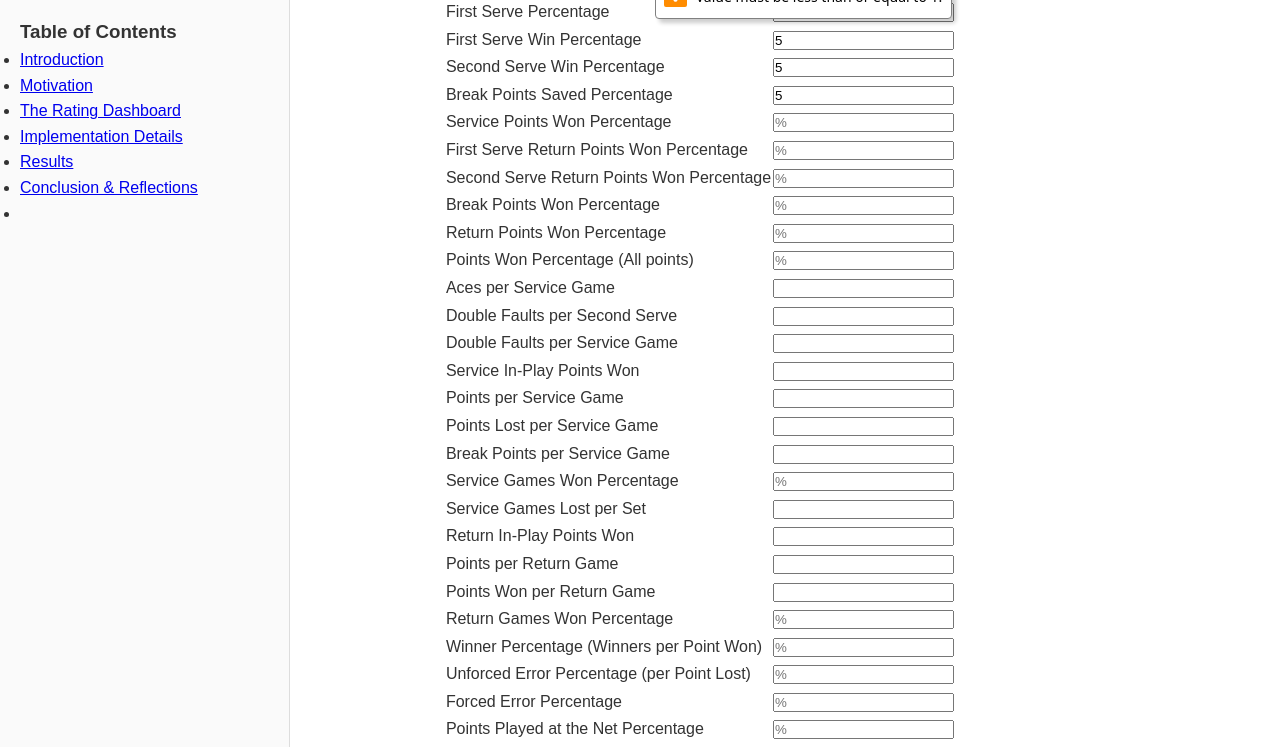
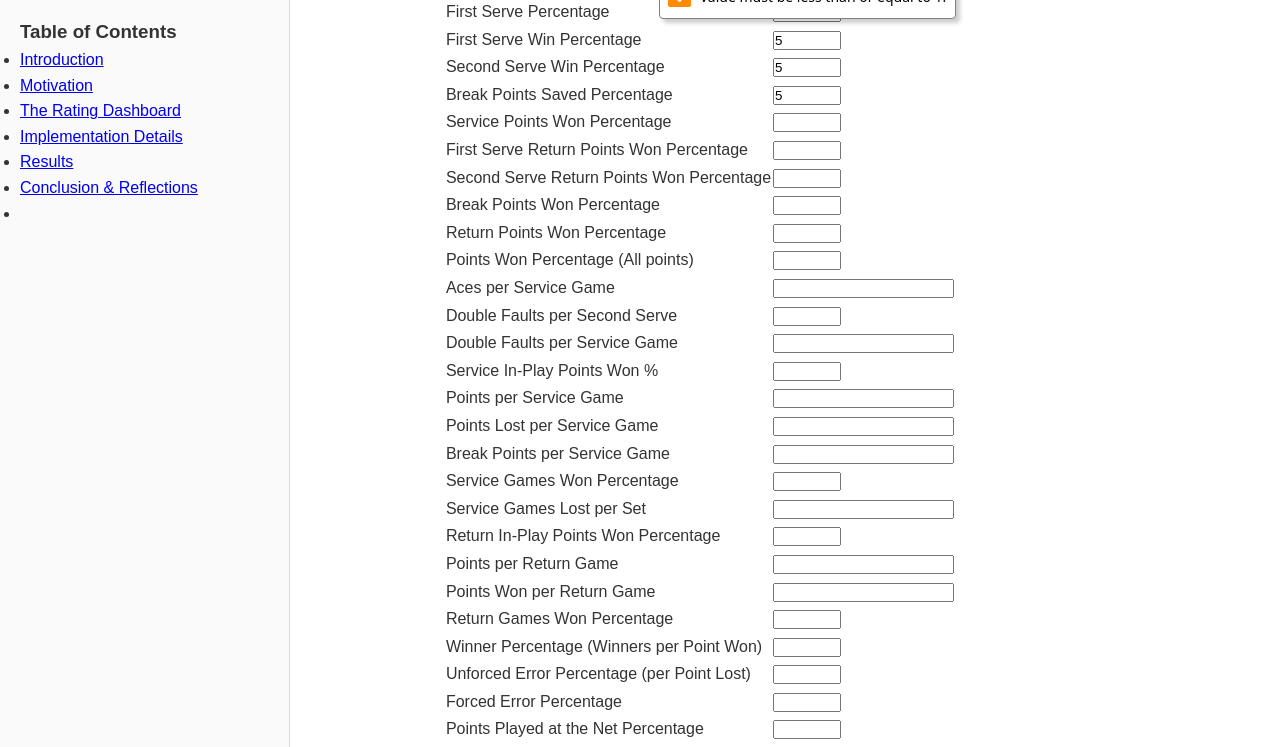
Before and after one commit to simsaidan/simsaidan.github.io, a plain HTML site: page dashboard.html in a window 1280 px wide. Both pictures are taken after typing "5", "5", "5", "5", "5", "5" into the empty fields and a click on the button "Calculate Rating". Shown: the part 6293-7040 px from the top of the page. Drawn offline with nearby package versions, Linux system fonts and the light colour scheme.

Commit message:
edited dash

```diff
--- a/dashboard.html
+++ b/dashboard.html
@@ -23,16 +23,18 @@
         <button class="dropbtn">Personal Projects</button>
         <div class="dropdown-content">
           <a href="https://simsaidan.github.io/grid.html" target="_blank">Tennis Grid Game</a>
-          <a href="https://simsaidan.github.io/grid.html" target="_blank">Tennis Tiebreak Analysis</a>
-          <a href="https://simsaidan.github.io/grid.html" target="_blank">Tennis Stat Tracking</a>
-          <a href="https://simsaidan.github.io/dashboard.html" target="_blank">Tennis Performance Rating
+          <a href="https://simsaidan.github.io/tiebreak.html" target="_self">Tennis Tiebreak Analysis</a>
+          <a href="https://simsaidan.github.io/webtapp.html" target="_blank">Tennis Stat Tracker</a>
+          <a href="https://simsaidan.github.io/dashboard.html" target="_self">Tennis Performance Rating
             (incomplete)</a>
           <a href="https://simsaidan.github.io/grid.html" target="_blank"></a>
         </div>
       </div>
+
       <a href="#contact">Contact</a>
     </nav>
   </header>
+
   <div class="layout">
     <aside class="sidebar">
       <h3>Table of Contents</h3>
@@ -101,7 +103,7 @@
           <img src="miami.png" alt="2023 Miami Open Final" />
           <figcaption>
             Despite having very similar UTRs, Jannik Sinner (right) defeated Alex
-            De Minaur in the 2023 Canadian Open final. Sinner receives a rating
+            De Minaur 6-4, 6-1 in the 2023 Canadian Open final. Sinner receives a rating
             of 8.72 and De Minaur a 2.81 according to the model.
           </figcaption>
         </figure>
@@ -392,51 +394,52 @@
             <table style="margin: 0 auto;">
               <tr>
                 <td><label for="acePct">Ace Percentage</label></td>
-                <td><input type="number" min="0" max="1" id="acePct" placeholder="%" step="0.1"></td>
+                <td><input type="number" min="0" max="1" id="acePct" step="0.01"></td>
               </tr>
               <tr>
                 <td><label for="dfPct">Double Fault Percentage</label></td>
-                <td><input type="number" min="0" max="1" id="dfPct" placeholder="%" step="0.1"></td>
+                <td><input type="number" min="0" max="1" id="dfPct" step="0.01"></td>
               </tr>
               <tr>
                 <td><label for="firstServePct">First Serve Percentage</label></td>
-                <td><input type="number" id="firstServePct" placeholder="%" step="0.1"></td>
+                <td><input type="number" min="0" max="1" id="firstServePct" step="0.01"></td>
               </tr>
               <tr>
                 <td><label for="firstServeWinPct">First Serve Win Percentage</label></td>
-                <td><input type="number" id="firstServeWinPct" placeholder="%" step="0.1"></td>
+                <td><input type="number" min="0" max="1" id="firstServeWinPct" step="0.01"></td>
               </tr>
               <tr>
                 <td><label for="secondServeWinPct">Second Serve Win Percentage</label></td>
-                <td><input type="number" id="secondServeWinPct" placeholder="%" step="0.1"></td>
+                <td><input type="number" min="0" max="1" id="secondServeWinPct" step="0.01"></td>
               </tr>
               <tr>
                 <td><label for="breakPointsSavedPct">Break Points Saved Percentage</label></td>
-                <td><input type="number" id="breakPointsSavedPct" placeholder="%" step="0.1"></td>
+                <td><input type="number" min="0" max="1" id="breakPointsSavedPct" step="0.01"></td>
               </tr>
               <tr>
                 <td><label for="servicePointsWonPct">Service Points Won Percentage</label></td>
-                <td><input type="number" id="servicePointsWonPct" placeholder="%" step="0.1"></td>
+                <td><input type="number" min="0" max="1" id="servicePointsWonPct" step="0.01"></td>
               </tr>
               <tr>
                 <td><label for="firstServeReturnPtsWonPct">First Serve Return Points Won Percentage</label></td>
-                <td><input type="number" id="firstServeReturnPtsWonPct" placeholder="%" step="0.1"></td>
+                <td><input type="number" min="0" max="1" id="firstServeReturnPtsWonPct" step="0.01"></td>
               </tr>
               <tr>
                 <td><label for="secondServeReturnPtsWonPct">Second Serve Return Points Won Percentage</label></td>
-                <td><input type="number" id="secondServeReturnPtsWonPct" placeholder="%" step="0.1"></td>
+                <td><input type="number" min="0" max="1" id="secondServeReturnPtsWonPct" step="0.01">
+                </td>
               </tr>
               <tr>
                 <td><label for="breakPointsWonPct">Break Points Won Percentage</label></td>
-                <td><input type="number" id="breakPointsWonPct" placeholder="%" step="0.1"></td>
+                <td><input type="number" min="0" max="1" id="breakPointsWonPct" step="0.01"></td>
               </tr>
               <tr>
                 <td><label for="returnPointsWonPct">Return Points Won Percentage</label></td>
-                <td><input type="number" id="returnPointsWonPct" placeholder="%" step="0.1"></td>
+                <td><input type="number" min="0" max="1" id="returnPointsWonPct" step="0.01"></td>
               </tr>
               <tr>
                 <td><label for="totalPointsWonPct">Points Won Percentage (All points)</label></td>
-                <td><input type="number" id="totalPointsWonPct" placeholder="%" step="0.1"></td>
+                <td><input type="number" min="0" max="1" id="totalPointsWonPct" step="0.01"></td>
               </tr>
               <tr>
                 <td><label for="acesPerServiceGame">Aces per Service Game</label></td>
@@ -444,15 +447,15 @@
               </tr>
               <tr>
                 <td><label for="dfPerSecondServe">Double Faults per Second Serve</label></td>
-                <td><input type="number" id="dfPerSecondServe" step="0.01"></td>
+                <td><input type="number" min="0" max="1" id="dfPerSecondServe" step="0.01"></td>
               </tr>
               <tr>
                 <td><label for="dfPerServiceGame">Double Faults per Service Game</label></td>
                 <td><input type="number" id="dfPerServiceGame" step="0.01"></td>
               </tr>
               <tr>
-                <td><label for="serviceInPlayPtsWon">Service In-Play Points Won</label></td>
-                <td><input type="number" id="serviceInPlayPtsWon" step="0.01"></td>
+                <td><label for="serviceInPlayPtsWon">Service In-Play Points Won %</label></td>
+                <td><input type="number" min="0" max="1" id="serviceInPlayPtsWon" step="0.01"></td>
               </tr>
               <tr>
                 <td><label for="pointsPerServiceGame">Points per Service Game</label></td>
@@ -468,15 +471,15 @@
               </tr>
               <tr>
                 <td><label for="serviceGamesWonPct">Service Games Won Percentage</label></td>
-                <td><input type="number" id="serviceGamesWonPct" placeholder="%" step="0.1"></td>
+                <td><input type="number" min="0" max="1" id="serviceGamesWonPct" step="0.01"></td>
               </tr>
               <tr>
                 <td><label for="serviceGamesLostPerSet">Service Games Lost per Set</label></td>
                 <td><input type="number" id="serviceGamesLostPerSet" step="0.01"></td>
               </tr>
               <tr>
-                <td><label for="returnInPlayPtsWon">Return In-Play Points Won</label></td>
-                <td><input type="number" id="returnInPlayPtsWon" step="0.01"></td>
+                <td><label for="returnInPlayPtsWon">Return In-Play Points Won Percentage</label></td>
+                <td><input type="number" min="0" max="1" id="returnInPlayPtsWon" step="0.01"></td>
               </tr>
               <tr>
                 <td><label for="pointsPerReturnGame">Points per Return Game</label></td>
@@ -488,43 +491,36 @@
               </tr>
               <tr>
                 <td><label for="returnGamesWonPct">Return Games Won Percentage</label></td>
-                <td><input type="number" id="returnGamesWonPct" placeholder="%" step="0.1"></td>
+                <td><input type="number" min="0" max="1" id="returnGamesWonPct" step="0.01"></td>
               </tr>
               <tr>
                 <td><label for="winnerPct">Winner Percentage (Winners per Point Won)</label></td>
-                <td><input type="number" id="winnerPct" placeholder="%" step="0.1"></td>
+                <td><input type="number" min="0" max="1" id="winnerPct" step="0.01"></td>
               </tr>
               <tr>
                 <td><label for="uePct">Unforced Error Percentage (per Point Lost)</label></td>
-                <td><input type="number" id="uePct" placeholder="%" step="0.1"></td>
+                <td><input type="number" min="0" max="1" id="uePct" step="0.01"></td>
               </tr>
               <tr>
                 <td><label for="fePct">Forced Error Percentage</label></td>
-                <td><input type="number" id="fePct" placeholder="%" step="0.1"></td>
+                <td><input type="number" min="0" max="1" id="fePct" step="0.01"></td>
               </tr>
               <tr>
                 <td><label for="netPtsPlayedPct">Points Played at the Net Percentage</label></td>
-                <td><input type="number" id="netPtsPlayedPct" placeholder="%" step="0.1"></td>
+                <td><input type="number" min="0" max="1" id="netPtsPlayedPct" step="0.01"></td>
               </tr>
               <tr>
                 <td><label for="netPtsWonPct">Net Points Won Percentage</label></td>
-                <td><input type="number" id="netPtsWonPct" placeholder="%" step="0.1"></td>
+                <td><input type="number" min="0" max="1" id="netPtsWonPct" step="0.01"></td>
               </tr>
               <tr>
                 <td><label for="ptsWonAtNetPct">Points Won at the Net Percentage</label></td>
-                <td><input type="number" id="ptsWonAtNetPct" placeholder="%" step="0.1"></td>
+                <td><input type="number" min="0" max="1" id="ptsWonAtNetPct" step="0.01"></td>
               </tr>
-              <tr>
-                <td><label for="secondServeSpeedRatio">Avg Second Serve Speed / First Serve Speed</label></td>
-                <td><input type="number" id="secondServeSpeedRatio" step="0.01"></td>
-              </tr>
-              <tr>
-                <td><label for="serveSpeedMaxRatio">Avg Serve Speed / Max Serve Speed</label></td>
-                <td><input type="number" id="serveSpeedMaxRatio" step="0.01"></td>
-              </tr>
+
               <tr>
                 <td><label for="gamesWonPct">Games Won Percentage</label></td>
-                <td><input type="number" id="gamesWonPct" placeholder="%" step="0.1"></td>
+                <td><input type="number" min="0" max="1" id="gamesWonPct" step="0.01"></td>
               </tr>
             </table>
             <div style="margin: 18px 0;">
@@ -544,6 +540,13 @@
   </div>
   <script>
     function updateRating() {
+      const inputs = document.querySelectorAll("#statsForm input");
+      for (let input of inputs) {
+        if (input.value === "") {
+          alert(`Please fill out the field: ${input.id}`);
+          return;
+        }
+      }
       const acePct = parseFloat(document.getElementById("acePct").value) || 0;
       const dfPct = parseFloat(document.getElementById("dfPct").value) || 0;
       const firstServePct = parseFloat(document.getElementById("firstServePct").value) || 0;
```
